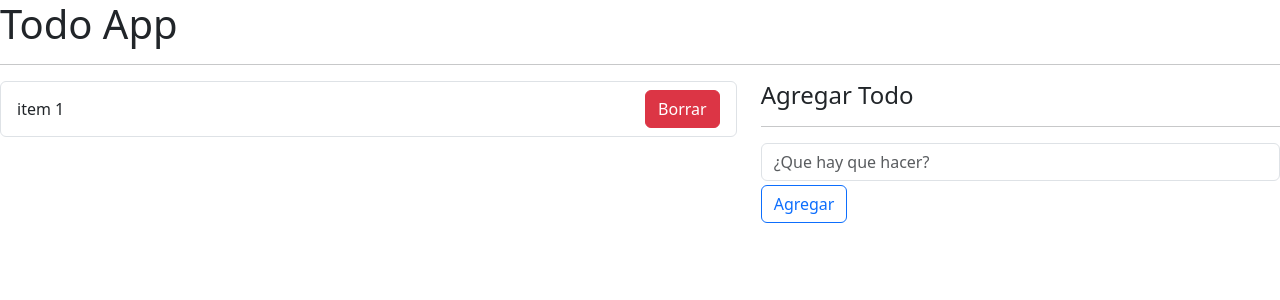
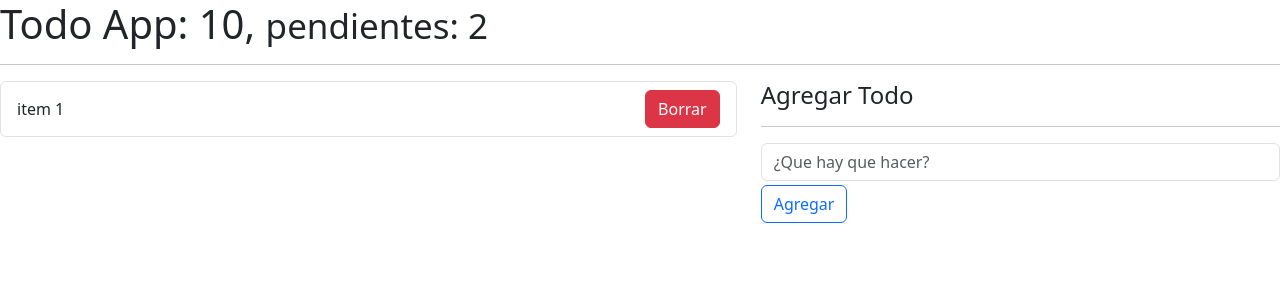
Before and after one commit to gonza87/HooksApp, a React (Vite) app: page / in a window 1280 px wide. Shown: the top 300 px of the page. Built offline with nearby package versions, Linux system fonts and the light colour scheme.

Commit message:
mascambios

```diff
--- a/src/08-useReducer/TodoApp.jsx
+++ b/src/08-useReducer/TodoApp.jsx
@@ -20,7 +20,9 @@ function TodoApp() {
 
   return (
     <>
-      <h1>Todo App</h1>
+      <h1>
+        Todo App: 10, <small>pendientes: 2</small>
+      </h1>
       <hr />
 
       <div className="row">
```
